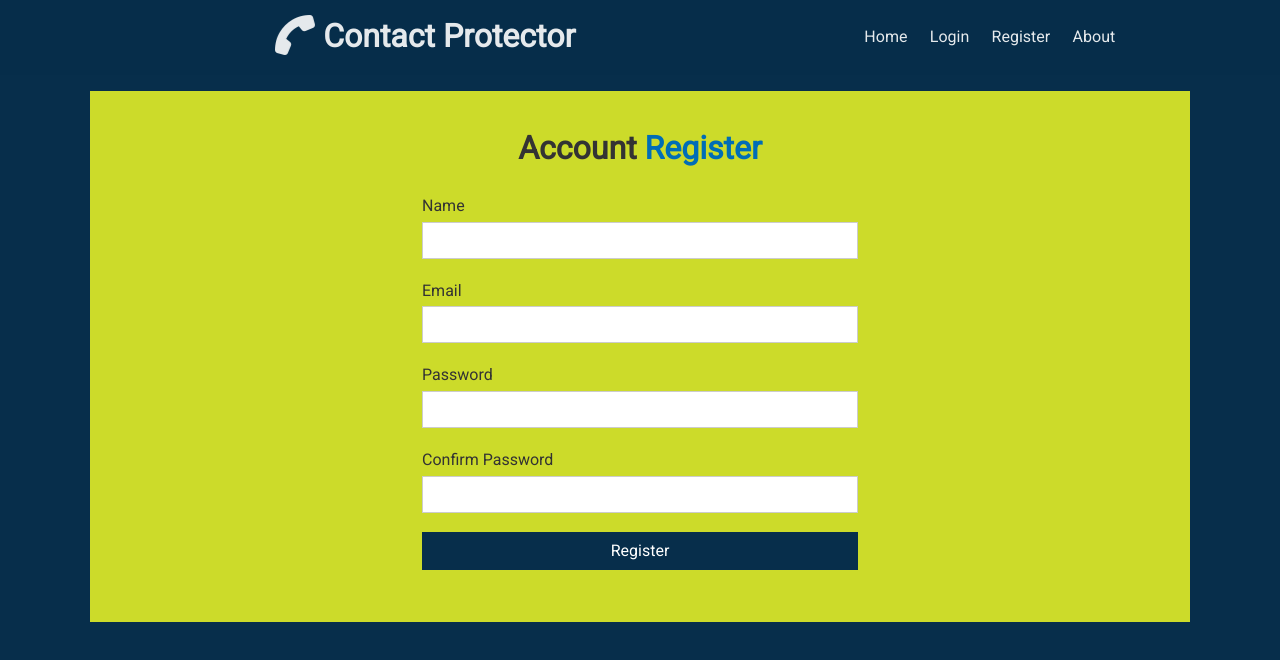
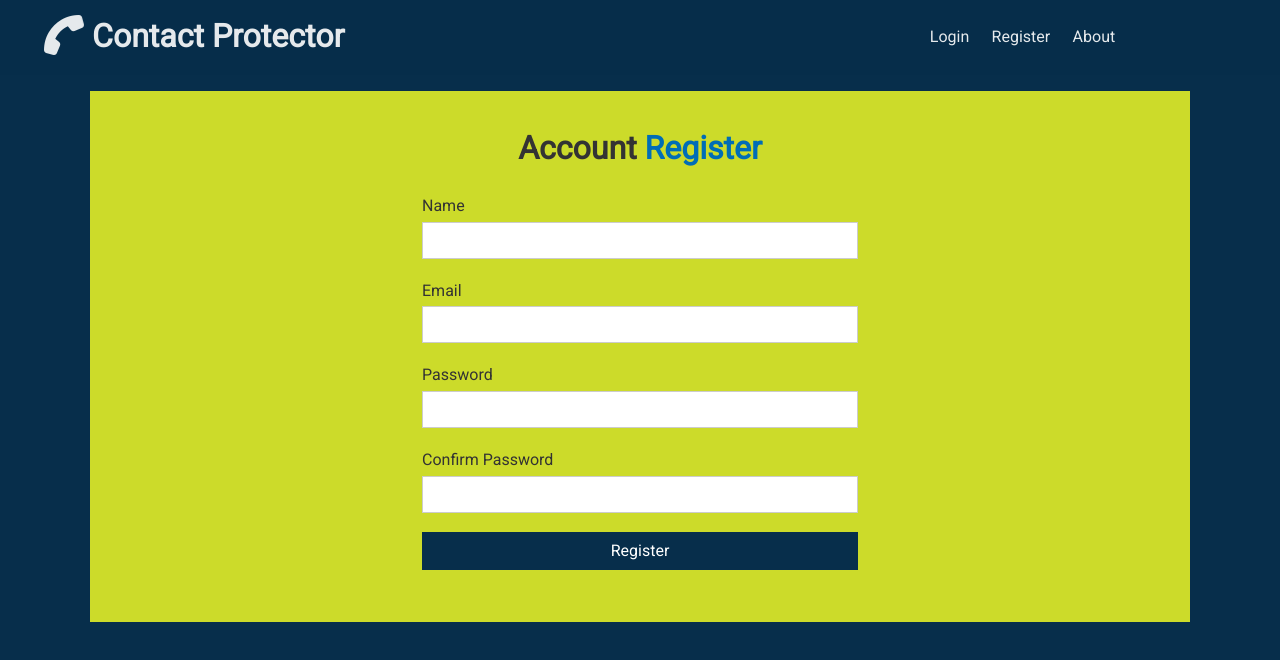
Before and after one commit to sahmed1035/ContactProtector, a React (Create React App) app in the folder client/: page /register in a window 1280 px wide. Shown: the top 660 px of the page. Built offline with nearby package versions, Linux system fonts and the light colour scheme.

Commit message:
divide up the links based on logged in user or gest user. Created logout function. Private route component for the logged in user dashboard. Tested.

```diff
--- a/client/src/App.js
+++ b/client/src/App.js
@@ -6,6 +6,7 @@ import About from "./components/pages/About";
 import Login from "./components/auth/Login";
 import Register from "./components/auth/Register";
 import Alerts from "./components/layout/Alerts";
+import PrivateRoute from "./components/routing/PrivateRoute";
 
 import ContactState from "./context/contact/ContactState";
 import AuthState from "./context/auth/AuthState";
@@ -30,7 +31,7 @@ const App = () => {
                 {/* this switch will have all of our routes with the exact paths */}
                 <Alerts />
                 <Switch>
-                  <Route exact path="/" component={Home} />
+                  <PrivateRoute exact path="/" component={Home} />
                   <Route exact path="/about" component={About} />
                   <Route exact path="/login" component={Login} />
                   <Route exact path="/register" component={Register} />
--- a/client/src/components/layout/Navbar.js
+++ b/client/src/components/layout/Navbar.js
@@ -1,19 +1,44 @@
-import React from "react";
+import React, { Fragment, useContext } from "react";
 import PropTypes from "prop-types";
 import { Link } from "react-router-dom";
+import AuthContext from "../../context/auth/authContext";
 // every component is going to be functional component with hooks. racf
 // 2 properites title and icon
 
 const Navbar = ({ title, icon }) => {
-  return (
-    <div className="navbar bg-primary">
-      <h1 style={{ "padding-left": "20%" }}>
-        <i className={icon} /> {title}
-      </h1>
-      <ul style={{ "padding-right": "10%" }}>
+  // initializing variable
+  const authContext = useContext(AuthContext);
+
+  // pulling out from the authContext
+  const { isAuthenticated, logout, user } = authContext;
+
+  //onLogout
+  const onLogout = () => {
+    logout();
+  };
+
+  //divide up the links based on if we are logged in or not.
+
+  //LOGEDIN USER
+  const authLinks = (
+    <Fragment>
+      {/* make sure if there is a user then show user.name
+    @Todo: make a Greetings function which says goodmorning, goodafternoon...based on computer time or location instead of just Hello.
+    */}
+      <li>Hello {user && user.name}</li>
+      {/**Logout Link. on small screen only icon */}
       <li>
-          <Link to="/">Home</Link>
+        <a onClick={onLogout} href="#!">
+          <i className="fas fa-sign-out-alt"></i>
+          <span className="hide-sm">Logout</span>
+        </a>
       </li>
+    </Fragment>
+  );
+
+  // GUEST USERS
+  const guestLinks = (
+    <Fragment>
       <li>
         <Link to="/login">Login</Link>
       </li>
@@ -23,6 +48,16 @@ const Navbar = ({ title, icon }) => {
       <li>
         <Link to="/about">About</Link>
       </li>
+    </Fragment>
+  );
+
+  return (
+    <div className="navbar bg-primary">
+      <h1 style={{ "margin-left": "1%" }}>
+        <i className={icon} /> {title}
+      </h1>
+      <ul style={{ "padding-right": "10%" }}>
+        {isAuthenticated ? authLinks : guestLinks}
       </ul>
     </div>
   );
--- /dev/null
+++ b/client/src/components/routing/PrivateRoute.js
@@ -0,0 +1,25 @@
+import React, { useContext } from "react";
+import { Route, Redirect } from "react-router-dom";
+// authContext to know if we are logged in or not. also loading value to see if it is loading done or not.
+import AuthContext from "../../context/auth/authContext";
+
+// ...rest for anything else passed in
+const PrivateRoute = ({ component: Component, ...rest }) => {
+  const authContext = useContext(AuthContext);
+  const { isAuthenticated, loading } = authContext;
+  return (
+    /**if user is not authenticated AND STATE is done loading */
+    <Route
+      {...rest}
+      render={props =>
+        !isAuthenticated && !loading ? (
+          <Redirect to="/login" />
+        ) : (
+          <Component {...props} />
+        )
+      }
+    />
+  );
+};
+
+export default PrivateRoute;
--- a/client/src/context/auth/AuthState.js
+++ b/client/src/context/auth/AuthState.js
@@ -106,7 +106,7 @@ const AuthState = props => {
   };
 
   // ACTION Logout. this will destory the token and clear everything up.
-  const logout = () => console.log("logout");
+  const logout = () => dispatch({ type: LOGOUT });
 
   //ACTION Clear Errors. clear out any errors in the state.
 
--- a/client/src/context/auth/authReducer.js
+++ b/client/src/context/auth/authReducer.js
@@ -30,10 +30,11 @@ export default (state, action) => {
         loading: false // changing it true to false
       };
 
-    // same for 3 cases. remove the token
+    // same for 4 cases. remove the token
     case REGISTER_FAIL:
     case AUTH_ERROR:
     case LOGIN_FAIL:
+    case LOGOUT: // call it in the Navbar
       // remove the token from local storage
       localStorage.removeItem("token");
 
```
Lines whose indentation alone changed are shown as unchanged.
